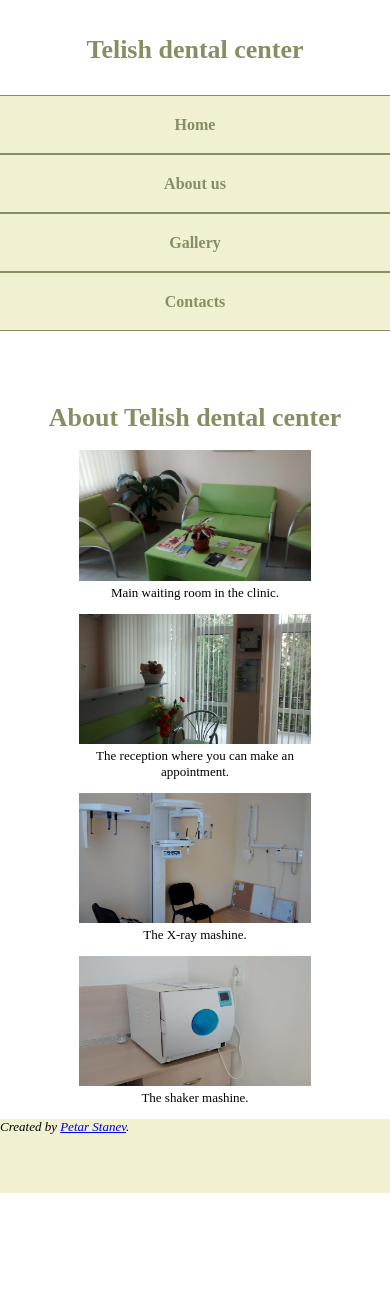
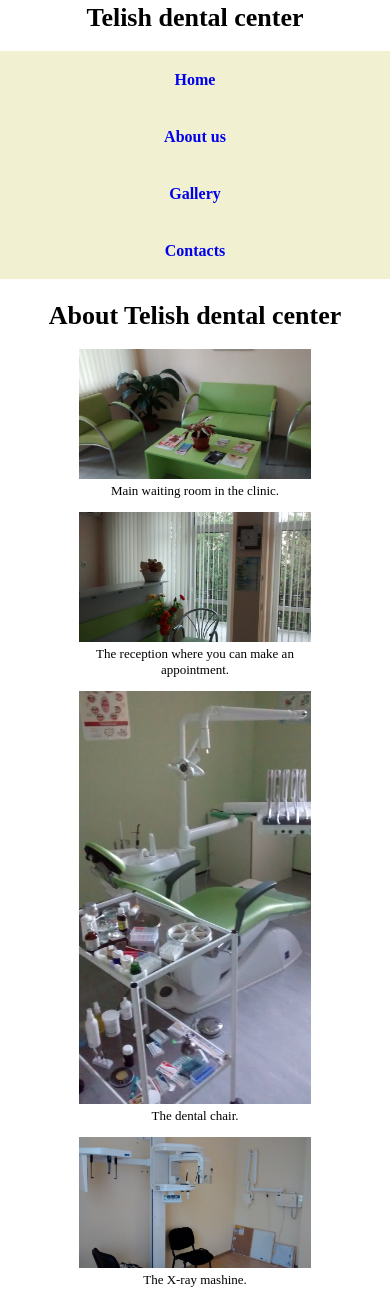
Before and after one commit to petarstanev/HTML5-responsive-website, a plain HTML site: page assignment/gallery.html in a window 390 px wide. Shown: the part 2-1293 px from the top of the page. Before the commit the page ends 1195 px from the top, so only its background shows below. Drawn offline with Linux system fonts and the light colour scheme.

Commit message:
Fixed some things still alot to do.

```diff
--- a/assignment/gallery.html
+++ b/assignment/gallery.html
@@ -30,24 +30,28 @@
 		</header>
 		<section>
 			<figure>
-				<img src="images/waitingroom.jpg" alt="Waiting room" height="500"
+				<img src="images/waitingroom.jpg" alt="Waiting room" height="449"
 					width="800">
 				<figcaption>Main waiting room in the clinic.</figcaption>
 			</figure>
 			<figure>
-				<img src="images/reception.jpg" alt="Reception" height="500"
+				<img src="images/reception.jpg" alt="Reception" height="449"
 					width="800">
 				<figcaption>The reception where you can make an
 					appointment.</figcaption>
 			</figure>
 
-			<!--<img src="images/dentalChair.jpg" alt="Dental chair" height="500" width="800"> Need fix !-->
 			<figure>
-				<img src="images/X-ray.jpg" alt="X-ray" height="500" width="800">
+			<img src="images/dentalChair.jpg" alt="Dental chair" height="1424" width="800">
+				<figcaption>The dental chair.</figcaption>
+			</figure>
+
+			<figure>
+				<img src="images/X-ray.jpg" alt="X-ray" height="449" width="800">
 				<figcaption>The X-ray mashine.</figcaption>
 			</figure>
 			<figure>
-				<img src="images/shaker.jpg" alt="Shaker" height="500" width="800">
+				<img src="images/shaker.jpg" alt="Shaker" height="449" width="800">
 				<figcaption>The shaker mashine.</figcaption>
 			</figure>
 		</section>
@@ -57,10 +61,6 @@
 				Created by <a href="mailto:P.I.Stanev@edu.salford.ac.uk">Petar
 					Stanev</a>.
 			</address>
-			<p>
-				Last Modified:
-				<time datetime="2014-10-24">October 24th, 2014</time>
-			</p>
 		</footer>
 	</div>
 </body>
--- a/assignment/style.css
+++ b/assignment/style.css
@@ -8,13 +8,12 @@ body {
 
 h1, h2, h3 {
 	text-align: center;
-	color: #878E63;
+	color: 4F7F57;
 }
 
 p {
-	text-align: center;
 	padding: 2%;
-	color: #878E63;
+	color: 4F7F57;
 }
 
 img {
@@ -28,16 +27,14 @@ img {
 	margin: 0 auto;
 	max-width: 1020px;
 	width: 100%;
-	border: 1px solid #878E63;
+	border: 1px solid 4F7F57;
 	border-radius: 2px;
+	background-color: D6E8D9;
 }
 
-header {
-	height: 150px;
-}
-
-header h1 {
-	padding-top: 5%;
+header{
+	padding-top: 50px;
+	padding-bottom: 50px;
 }
 
 nav {
@@ -47,7 +44,6 @@ nav {
 nav ul {
 	display: inline-block;
 	width: 80%;
-	padding-bottom: 10%;
 }
 
 nav ul li {
@@ -55,7 +51,7 @@ nav ul li {
 	margin-right: 2%;
 	margin-left: 2%;
 	float: left;
-	border: 1px solid #878E63;
+	border: 1px solid 4F7F57;
 	width: 20%;
 }
 
@@ -64,14 +60,14 @@ nav ul li a {
 	display: block;
 	font-weight: bold;
 	font-size: 18px;
-	color: #878E63;
+	color: 4F7F57;
 	padding: 5%;
 	text-align: center;
 	text-decoration: none;
 }
 
 nav ul li a:hover, nav ul li.active a {
-	background-color: #878E63;
+	background-color: 4F7F57;
 	color: #F1F0D1;
 }
 main {
@@ -79,7 +75,14 @@ main {
 	text-align: center;
 	margin:0;
 	padding-left: 10%;
+
 }
+
+#treatments{
+	text-align: left;
+	margin: 0px auto;
+}
+
 footer {
 	background: #F1F0D1;
 	overflow: hidden;
@@ -93,6 +96,11 @@ footer p, footer h3 {
 footer p a {
 	color: #F1F0D1;
 	text-decoration: none;
+}
+
+table{
+	text-align: left;
+	margin: 0px auto;
 }
 
 /*------------Mobile Start -----------------*/
@@ -111,16 +119,15 @@ footer p a {
 
 @media screen and (max-width: 760px) {
 	header{
-		height: auto;
+		padding: 5px;
 	}
 
-	header h1 {
-		padding-top: auto;
+	header h1{
+		margin: 0;
 	}
 
 	nav {
 		width: 100%;
-		margin-bottom: 10%;
 	}
 	nav ul {
 		padding: 0px;
@@ -130,15 +137,21 @@ footer p a {
 		text-align: center;
 		margin: 0px;
 		width: 100%;
-		border-top: 1px solid #878E63;
-		border-right: 0px solid #878E63;
-		border-bottom: 1px solid #878E63;
-		border-left: 0px solid #878E63;
+		border-top: 1px solid 4F7F57;
+		border-right: 0px solid 4F7F57;
+		border-bottom: 1px solid 4F7F57;
+		border-left: 0px solid 4F7F57;
 	}
 	nav ul li a {
  		font-size: 16px;
 	}
+
 	main {
 		width: 100%;
 	}
+
+	body{
+	margin: 0px;
+	padding: 0px;
+	}
 }
```
Also changed, not shown: assignment/aboutus.html (+1 -6 lines), assignment/contacts.html (+1 -5 lines), assignment/index.html (+5 -8 lines).
